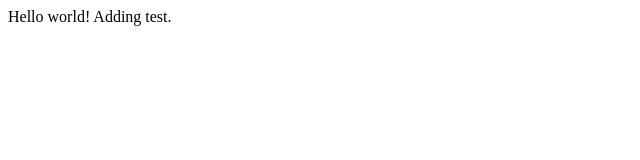
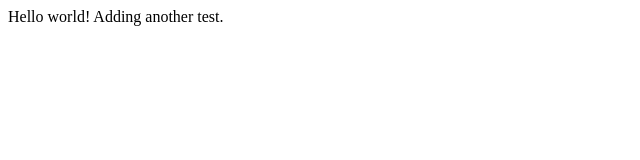
Before and after one commit to annjem/axjem.github.io, a plain HTML site: page index.html in a window 1280 px wide. Shown: the full height of the page, 0-640 px from the left. Drawn offline with Linux system fonts and the light colour scheme.

```diff
--- a/index.html
+++ b/index.html
@@ -5,6 +5,6 @@
     <title>Ann Jem</title>
 </head>
 <body>
-    Hello world! Adding test.
+    Hello world! Adding another test.
 </body>
 </html>
```
